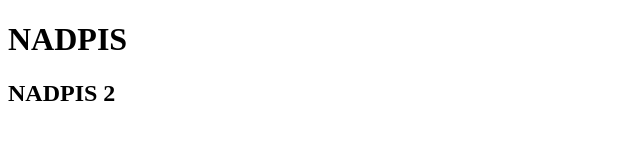
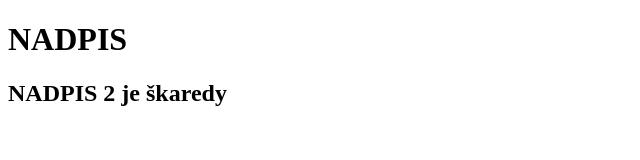
Before and after one commit to EddwaardHaar/firstblog, a plain HTML site: page index.html in a window 1280 px wide. Shown: the whole page, without its empty margins (0-640 px from the left). Drawn offline with Linux system fonts and the light colour scheme.

Commit message:
update index

```diff
--- a/index.html
+++ b/index.html
@@ -8,6 +8,6 @@
         <h1>NADPIS</h1>
 
 
-        <h2>NADPIS 2</h2>
+        <h2>NADPIS 2 je škaredy</h2>
     </body>
 </html>
```
